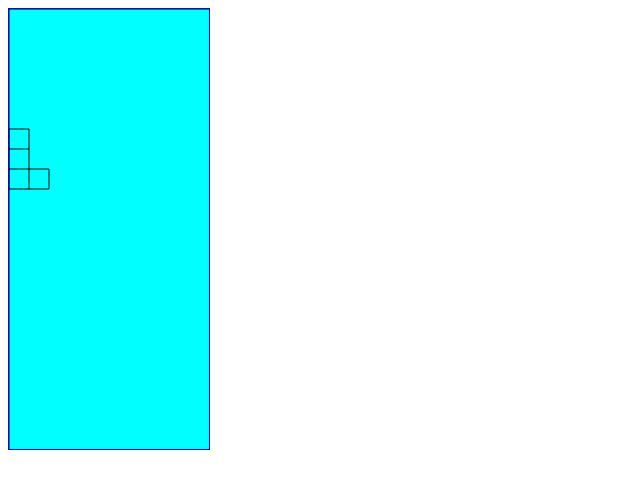
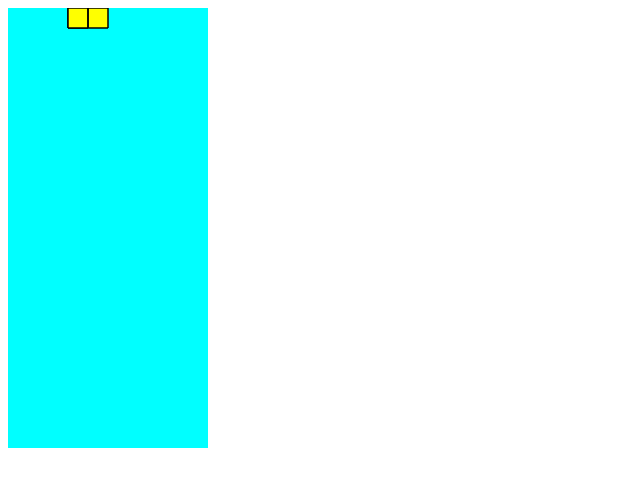
Before and after one commit to PipeChess/tetris_js, a website: page public_html/index.html in a window 1280 px wide. Shown: the whole page, without its empty margins (0-640 px from the left). Drawn offline with Linux system fonts and the light colour scheme.

Commit message:
New datastructure for display, new drawing routine & added turning blocks

```diff
--- a/public_html/index.html
+++ b/public_html/index.html
@@ -9,233 +9,208 @@ and open the template in the editor.
         <title>TODO supply a title</title>
         <meta charset="UTF-8">
         <meta name="viewport" content="width=device-width, initial-scale=1.0">
-
-        <style>
-            #game {
-                border: 1px solid blue;
-            }
-        </style>
     </head>
-    <body onkeypress="keypress(event)" onkeydown="keypress(event)">
+    <body onkeydown="keyPress(event);">
         <canvas id="game" height="440" width="200"></canvas>
     </body>
 </html>
 
 <script>
+    var gmatrix;
+    var speed = 1;
+    var currentBlock = null;
 
     var canvas = document.getElementById("game");
     var ctx = canvas.getContext("2d");
 
 
-    var height = 440;
-    var width = 200;
+    initializeGameMatrix();
+    var blocks = [{
+            coords: [[-2, 4], [-2, 5], [-1, 4], [-1, 5]],
+            color: 'red',
+            pivot: null,
+            name: 'cube'
+        }, {
+            coords: [[-3, 4], [-2, 4], [-1, 4], [-1, 3]],
+            color: 'yellow',
+            pivot: 1,
+            name: 'l_shape_left'
+        }, {
+            coords: [[-3, 4], [-2, 4], [-1, 4], [-1, 5]],
+            color: 'orange',
+            pivot: 1,
+            name: 'l_shape_right'
+        }, {
+            coords: [[-3, 4], [-2, 4], [-2, 5], [-1, 5]],
+            color: 'olive',
+            pivot: 1,
+            name: 's_shape_left'
+        }, {
+            coords: [[-3, 5], [-2, 5], [-2, 4], [-1, 4]],
+            color: 'lilac',
+            pivot: 1,
+            name: 's_shape_right'
+        }];
 
-    var state = [0, 0];
-    var blockSize = 20;
-    var speed = 20;
-    var blocks = [['sshape', 2, 3], ['bshape', 2, 2], ['lshape', 3, 2], ['ishape', 4, 1]];
-    var currentBlock = null;
-    var currentBlockHeight = null;
-    var currentBlockWidth = null;
+    getRandomBlock();
+
+    updateBlockPosition('down');
+
 
     /**
-     * initialize
+     * Based on direction either moves the block left, right, down or performs
+     * a 2D rotation & and updates the current block with the new coordinates
+     * @param string dir
+     * @returns void
      */
-    setBlockType();
-    updateShape('down');
-    var update = setInterval(function () {
-        updateShape('down');
-    }, 1000);
+    function updateBlockPosition(dir) {
+        for (var i = 0; i < currentBlock.coords.length; i++) {
+            switch (dir) {
+                case 'down':
+                    currentBlock.coords[i][0] += 1;
+                    break;
 
+                case 'left':
+                    currentBlock.coords[i][1] -= 1;
+                    break;
 
+                case 'right':
+                    currentBlock.coords[i][1] += 1;
+                    break;
 
+                case 'turn':
+                    if (currentBlock.pivot == null) {
+                        break;
+                    }
+                    for (var i = 0; i < currentBlock.coords.length; i++) {
+                        if (i != currentBlock.pivot) {
+                            var op_x = currentBlock.coords[i][1];
+                            var op_y = currentBlock.coords[i][0];
 
-    function updateShape(dir) {
+                            var c_x = currentBlock.coords[currentBlock.pivot][1];
+                            var c_y = currentBlock.coords[currentBlock.pivot][0];
+
+                            var px = Math.round(Math.cos(80) * (op_x - c_x) - Math.sin(80) * (op_y - c_y) + c_x);
+                            var py = Math.round(Math.sin(80) * (op_x - c_x) - Math.cos(80) * (op_y - c_y) + c_y);
+
+                            currentBlock.coords[i][1] = px;
+                            currentBlock.coords[i][0] = py;
+                        }
+                    }
+                    break;
+            }
+        }
+        setBlock();
+    }
+
+    /**
+     * Calls reset and sets newly updated block on display array if within
+     * game area
+     * @returns void
+     */
+    function setBlock() {
+        resetGameMatrix();
+        for (var i = 0; i < currentBlock.coords.length; i++) {
+            var x = currentBlock.coords[i][0];
+            var y = currentBlock.coords[i][1];
+            if (x >= 0 && y >= 0) {
+                gmatrix[x][y] = 1;
+            }
+        }
+        drawDisplay();
+    }
+
+    /**
+     * Clear the display redraws background, all updated blocks and fills them
+     * @returns void
+     */
+    function drawDisplay() {
         ctx.clearRect(0, 0, canvas.width, canvas.height);
-        ctx.beginPath();
-        ctx.rect(0, 0, 460, 500);
+        ctx.rect(0, 0, 440, 500);
         ctx.fillStyle = "aqua";
         ctx.fill();
-        var x, y = 0;
-        switch (dir) {
-            case 'down':
-                x = state[0];
-                if (state[1] + speed + currentBlockHeight * blockSize <= height) {
-                    y = state[1] + speed;
-                } else {
-                    y = state[1];
+        ctx.beginPath();
+        for (var i = 0; i < gmatrix.length; i++) {
+            for (var j = 0; j < gmatrix[i].length; j++) {
+                if (gmatrix[i][j] == true) {
+                    var x = j * 20;
+                    var y = i * 20;
+                    ctx.moveTo(x, y);
+                    ctx.lineTo(x + 20, y);
+                    ctx.moveTo(x + 20, y);
+                    ctx.lineTo(x + 20, y + 20);
+                    ctx.moveTo(x + 20, y + 20);
+                    ctx.lineTo(x, y + 20);
+                    ctx.moveTo(x, y + 20);
+                    ctx.lineTo(x, y);
+
+                    //fill color
+                    ctx.rect(x, y, 20, 20);
+                    ctx.fillStyle = currentBlock.color;
+                    ctx.fill();
+
+                    //draw borders
+                    ctx.stroke();
                 }
+            }
+        }
+    }
+
+    /**
+     * Resets all no-fixed array positions back to false/empty
+     * @returns void
+     */
+    function resetGameMatrix() {
+        for (var i = 0; i < gmatrix.length; i++) {
+            for (var j = 0; j < gmatrix[i].length; j++) {
+                if (gmatrix[i][j] !== true) {
+                    gmatrix[i][j] = false;
+                }
+            }
+        }
+    }
+
+    /**
+     * Initializes a 22 x 10 array and sets all positons to false/empty
+     * @returns void
+     */
+    function initializeGameMatrix() {
+        gmatrix = new Array(22);
+        for (var i = 0; i < gmatrix.length; i++) {
+            gmatrix[i] = new Array(10);
+            for (var j = 0; j < gmatrix[i].length; j++) {
+                gmatrix[i][j] = false;
+            }
+        }
+    }
+
+    function keyPress(ev) {
+        var key = ev.which || ev.keyCode;
+
+        switch (key) {
+            case 37:
+                updateBlockPosition('left');
                 break;
 
-            case 'right':
-                if (state[0] + speed + blockSize * currentBlockWidth <= width) {
-                    x = state[0] + speed;
-                } else {
-                    x = state[0];
-                }
-
-                y = state[1];
+            case 40:
+                updateBlockPosition('down');
                 break;
 
-            case 'left':
-                if (state[0] - speed >= 0) {
-                    x = state[0] - speed;
-                } else {
-                    x = state[0];
-                }
-                y = state[1];
+            case 39:
+                updateBlockPosition('right');
                 break;
-        }
-        state[0] = x;
-        state[1] = y;
-        draw();
-    }
 
-    function draw() {
-        switch (currentBlock) {
-            case 'lshape':
-                drawLShape();
+            case 17:
+                updateBlockPosition('turn');
                 break;
-            case 'bshape':
-                drawBShape();
-                break;
-            case 'sshape':
-                drawSShape();
-                break;
-            case 'ishape':
-                drawIShape();
-                break;
+
             default:
-
                 break;
         }
     }
 
-    function drawIShape() {
-        var x = state[0];
-        var y = state[1];
-        ctx.moveTo(x, y);
-        ctx.lineTo(x, y + (4 * blockSize));
-        ctx.moveTo(x, y + (blockSize));
-        ctx.lineTo(x + (blockSize), y + (blockSize));
-        ctx.moveTo(x, y + (2 * blockSize));
-        ctx.lineTo(x + (blockSize), y + (2 * blockSize));
-        ctx.moveTo(x, y + (3 * blockSize));
-        ctx.lineTo(x + (blockSize), y + (3 * blockSize));
-        ctx.moveTo(x, y + (4 * blockSize));
-        ctx.lineTo(x + blockSize, y + (4 * blockSize));
-        ctx.moveTo(x + blockSize, y + (4 * blockSize));
-        ctx.lineTo(x + blockSize, y);
-        ctx.moveTo(x + blockSize, y);
-        ctx.lineTo(x, y);
-        ctx.stroke();
+    function getRandomBlock() {
+        var rand = Math.floor((Math.random() *100)) %5;
+        currentBlock = blocks[rand];
     }
-    function drawSShape() {
-        var x = state[0];
-        var y = state[1];
-        ctx.moveTo(x, y);
-        ctx.lineTo(x, y + (blockSize));
-        ctx.moveTo(x, y + (1 * blockSize));
-        ctx.lineTo(x + blockSize, y + (1 * blockSize));
-        ctx.moveTo(x + blockSize, y + (blockSize));
-        ctx.lineTo(x + blockSize, y + (2 * blockSize));
-        ctx.moveTo(x + blockSize, y + (2 * blockSize));
-        ctx.lineTo(x + 3 * blockSize, y + (2 * blockSize));
-        ctx.moveTo(x + 3 * blockSize, y + (2 * blockSize));
-        ctx.lineTo(x + 3 * blockSize, y + (1 * blockSize));
-        ctx.moveTo(x + 3 * blockSize, y + (1 * blockSize));
-        ctx.lineTo(x + 2 * blockSize, y + (1 * blockSize));
-        ctx.moveTo(x + 2 * blockSize, y + (1 * blockSize));
-        ctx.lineTo(x + 2 * blockSize, y);
-        ctx.moveTo(x + 2 * blockSize, y);
-        ctx.lineTo(x, y);
-        ctx.moveTo(x + blockSize, y);
-        ctx.lineTo(x + blockSize, y + blockSize);
-        ctx.moveTo(x + blockSize, y + blockSize);
-        ctx.lineTo(x + 2 * blockSize, y + blockSize);
-        ctx.moveTo(x + 2 * blockSize, y + 2 * blockSize);
-        ctx.lineTo(x + 2 * blockSize, y + blockSize);
-        ctx.stroke();
-    }
-
-    function drawBShape() {
-        var x = state[0];
-        var y = state[1];
-        ctx.moveTo(x, y);
-        ctx.lineTo(x, y + (2 * blockSize));
-        ctx.moveTo(x, y + (blockSize));
-        ctx.lineTo(x + (2 * blockSize), y + (blockSize));
-        ctx.moveTo(x, y);
-        ctx.lineTo(x + (2 * blockSize), y);
-        ctx.moveTo(x + (2 * blockSize), y);
-        ctx.lineTo(x + (2 * blockSize), y + (2 * blockSize));
-        ctx.moveTo(x, y + (2 * blockSize));
-        ctx.lineTo(x + (2 * blockSize), y + (2 * blockSize));
-        ctx.moveTo(x + (blockSize), y);
-        ctx.lineTo(x + (blockSize), y + (2 * blockSize));
-        ctx.stroke();
-    }
-
-    function drawLShape() {
-        var x = state[0];
-        var y = state[1];
-        ctx.moveTo(x, y);
-        ctx.lineTo(x, y + (3 * blockSize));
-        ctx.moveTo(x, y);
-        ctx.lineTo(x + blockSize, y);
-        ctx.moveTo(x + blockSize, y);
-        ctx.lineTo(x + blockSize, y + (2 * blockSize));
-        ctx.moveTo(x, y + blockSize);
-        ctx.lineTo(x + blockSize, y + blockSize);
-        ctx.moveTo(x + blockSize, y + (2 * blockSize));
-        ctx.lineTo(x + (blockSize), y + (3 * blockSize));
-        ctx.moveTo(x, y + (2 * blockSize));
-        ctx.lineTo(x + blockSize, y + (2 * blockSize));
-        ctx.moveTo(x + blockSize, y + (2 * blockSize));
-        ctx.lineTo(x + (2 * blockSize), y + (2 * blockSize));
-        ctx.moveTo(x + (2 * blockSize), y + (2 * blockSize));
-        ctx.lineTo(x + (2 * blockSize), y + (3 * blockSize));
-        ctx.moveTo(x + (2 * blockSize), y + (3 * blockSize));
-        ctx.lineTo(x, y + (3 * blockSize));
-        ctx.stroke();
-    }
-
-    function setBlockType() {
-        var rand = Math.floor(Math.random() * 10) % 4;
-        currentBlock = blocks[rand][0];
-        currentBlockHeight = blocks[rand][1];
-        currentBlockWidth = blocks[rand][2];
-    }
-
-
-    function keypress(ev) {
-        var key = ev.which || ev.keyCode;
-
-
-        switch (key) {
-
-            case 37:
-                updateShape('left');
-                break;
-
-            case 40:
-                updateShape('down');
-
-                break;
-
-            case 39:
-                updateShape('right');
-
-                break;
-
-            case 17:
-                turnShape();
-
-                break;
-            default:
-
-                break;
-        }
-    }
-
 </script>
```
